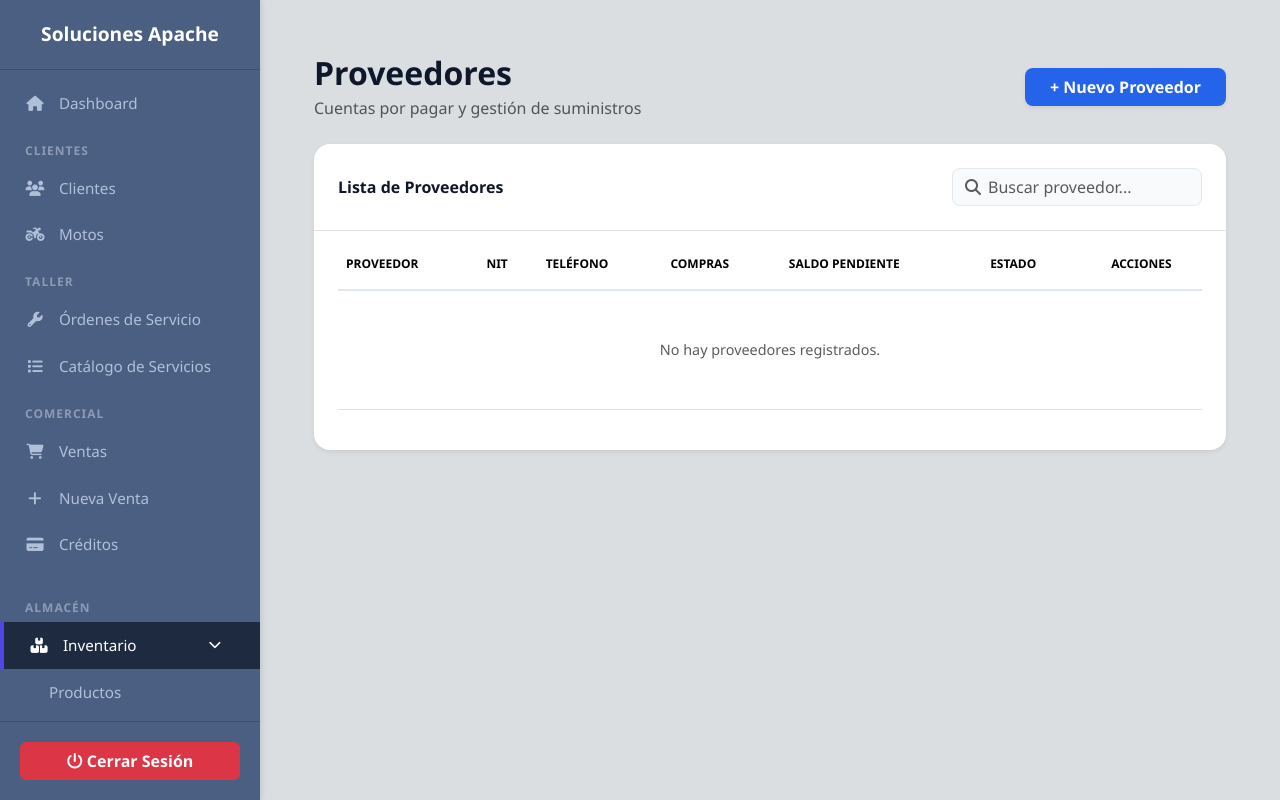
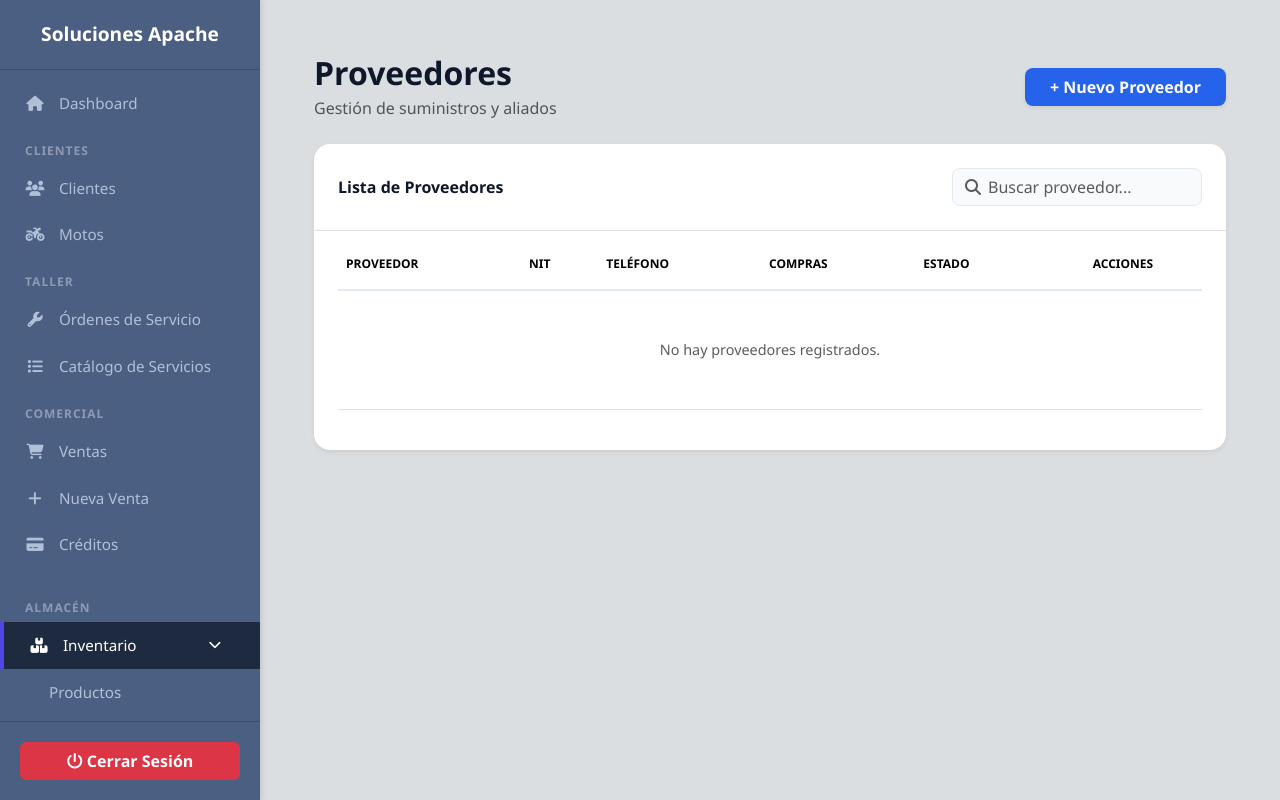
Before and after one commit to Marii060/SolucionesApache, a Django app: page /inventario/proveedores/ in a window 1280 px wide. Run offline with Django 5.2, Linux system fonts and the light colour scheme; the visitor is signed in with stand-in values (Sample User, id 1); data that the repository does not hold is empty; some libraries are stand-ins or nearby versions.

Commit message:
en la cabecera quite el titulo de saldo pendiente y elimine el boton de pagar

```diff
--- a/inventario/templates/inventario/lista_proveedores.html
+++ b/inventario/templates/inventario/lista_proveedores.html
@@ -1,4 +1,5 @@
 {% extends 'base.html' %}
+{% load humanize %}
 
 {% block title %}Proveedores - Soluciones Apache{% endblock %}
 
@@ -7,7 +8,7 @@
     <div class="d-flex justify-content-between align-items-center mb-4">
         <div>
             <h2 class="fw-bold m-0" style="color: #0f172a;">Proveedores</h2>
-            <p class="text-muted m-0 mt-1">Cuentas por pagar y gestión de suministros</p>
+            <p class="text-muted m-0 mt-1">Gestión de suministros y aliados</p>
         </div>
         <a href="{% url 'inventario:crear_proveedor' %}" class="btn fw-bold px-4 shadow-sm" style="background-color: #2563eb; color: white; border-radius: 8px;">
             + Nuevo Proveedor
@@ -43,7 +44,6 @@
                             <th class="pb-3 border-0">NIT</th>
                             <th class="pb-3 border-0">Teléfono</th>
                             <th class="pb-3 border-0">Compras</th>
-                            <th class="pb-3 border-0">Saldo Pendiente</th>
                             <th class="pb-3 border-0">Estado</th>
                             <th class="pb-3 text-center border-0">Acciones</th>
                         </tr>
@@ -55,7 +55,6 @@
                             <td class="text-muted">{{ prov.identificacion }}</td>
                             <td class="text-muted">{{ prov.telefono }}</td>
                             <td class="fw-medium text-dark">$850.000</td>
-                            <td class="fw-bold text-danger">$850.000</td>
                             <td>
                                 {% if prov.activo %}
                                     <span class="badge" style="background-color: #dcfce7; color: #16a34a; padding: 6px 12px; border-radius: 6px;">Activo</span>
@@ -74,14 +73,6 @@
                                         <i class="fa-solid fa-pen"></i>
                                     </a>
 
-                                    {% if prov.activo %}
-                                        <a href="{% url 'inventario:registrar_pago_proveedor' prov.id_proveedor %}" class="btn btn-sm btn-success fw-bold text-white shadow-sm" style="border-radius: 6px; background-color: #16a34a;">
-                                            Pagar
-                                        </a>
-                                    {% else %}
-                                        <button class="btn btn-sm btn-secondary fw-bold opacity-50 shadow-sm" style="border-radius: 6px;" disabled>Pagar</button>
-                                    {% endif %}
-
                                     <a href="{% url 'inventario:cambiar_estado_proveedor' prov.id_proveedor %}"
                                        class="btn btn-sm border {% if prov.activo %}btn-light text-danger border-danger-subtle{% else %}btn-light text-success border-success-subtle{% endif %}"
                                        style="border-radius: 6px;"
@@ -97,7 +88,7 @@
                         </tr>
                         {% empty %}
                         <tr>
-                            <td colspan="7" class="text-center py-5 text-muted">No hay proveedores registrados.</td>
+                            <td colspan="6" class="text-center py-5 text-muted">No hay proveedores registrados.</td>
                         </tr>
                         {% endfor %}
                     </tbody>
```
